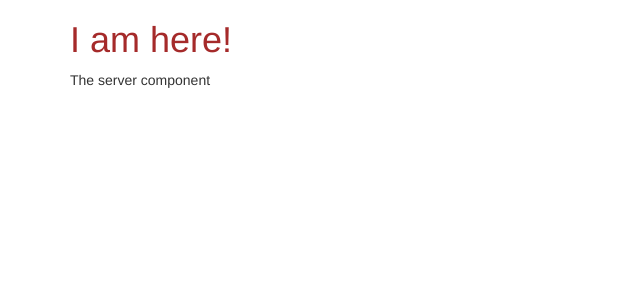
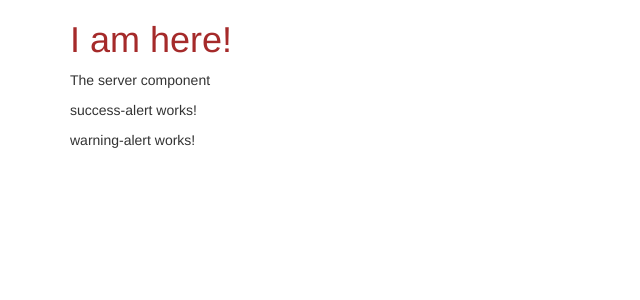
Before and after one commit to TanyaEf/angular-study-app, an Angular app: page / in a window 1280 px wide. Shown: the top 300 px of the page, without its empty margins (0-640 px from the left). Built offline with nearby package versions, Linux system fonts and the light colour scheme.

Commit message:
new components

```diff
--- a/src/app/app.component.html
+++ b/src/app/app.component.html
@@ -5,6 +5,8 @@
       <app-servers></app-servers>
       <!--<div app-servers></div>
       <div class="app-servers"></div>-->
+      <app-success-alert></app-success-alert>
+      <app-warning-alert></app-warning-alert>
     </div>
   </div>
 </div>
--- a/src/app/app.module.ts
+++ b/src/app/app.module.ts
@@ -5,12 +5,16 @@
 import { AppComponent } from './app.component';
 import {ServerComponent} from './server/server.component';
 import { ServersComponent } from './servers/servers.component';
+import {WarningAlertComponent} from './warning-alert/warning-alert.component';
+import { SuccessAlertComponent } from './success-alert/success-alert.component';
 
 @NgModule({
   declarations: [
     AppComponent,
     ServerComponent,
-    ServersComponent
+    ServersComponent,
+    WarningAlertComponent,
+    SuccessAlertComponent
   ],
   imports: [
     BrowserModule,
--- /dev/null
+++ b/src/app/success-alert/success-alert.component.html
@@ -0,0 +1 @@
+<p>success-alert works!</p>
--- /dev/null
+++ b/src/app/success-alert/success-alert.component.ts
@@ -0,0 +1,15 @@
+import { Component, OnInit } from '@angular/core';
+
+@Component({
+  selector: 'app-success-alert',
+  templateUrl: './success-alert.component.html',
+  styleUrls: ['./success-alert.component.css']
+})
+export class SuccessAlertComponent implements OnInit {
+
+  constructor() { }
+
+  ngOnInit() {
+  }
+
+}
--- /dev/null
+++ b/src/app/warning-alert/warning-alert.component.ts
@@ -0,0 +1,7 @@
+import {Component} from '@angular/core';
+
+@Component({
+  selector: 'app-warning-alert',
+  template: `<p>warning-alert works!</p>`
+})
+export class WarningAlertComponent {}
```
Also changed, not shown: src/app/success-alert/success-alert.component.css (added).
